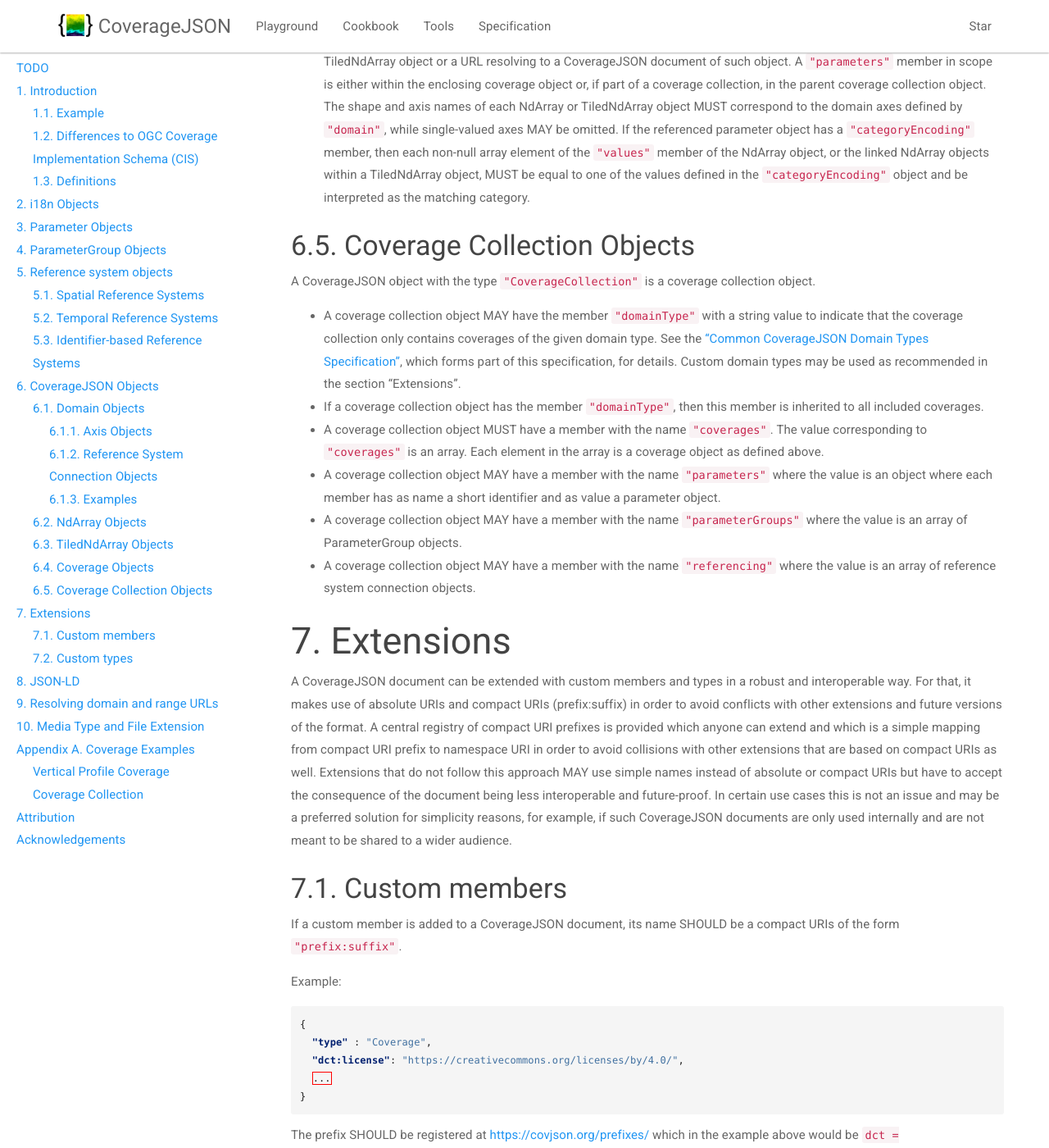
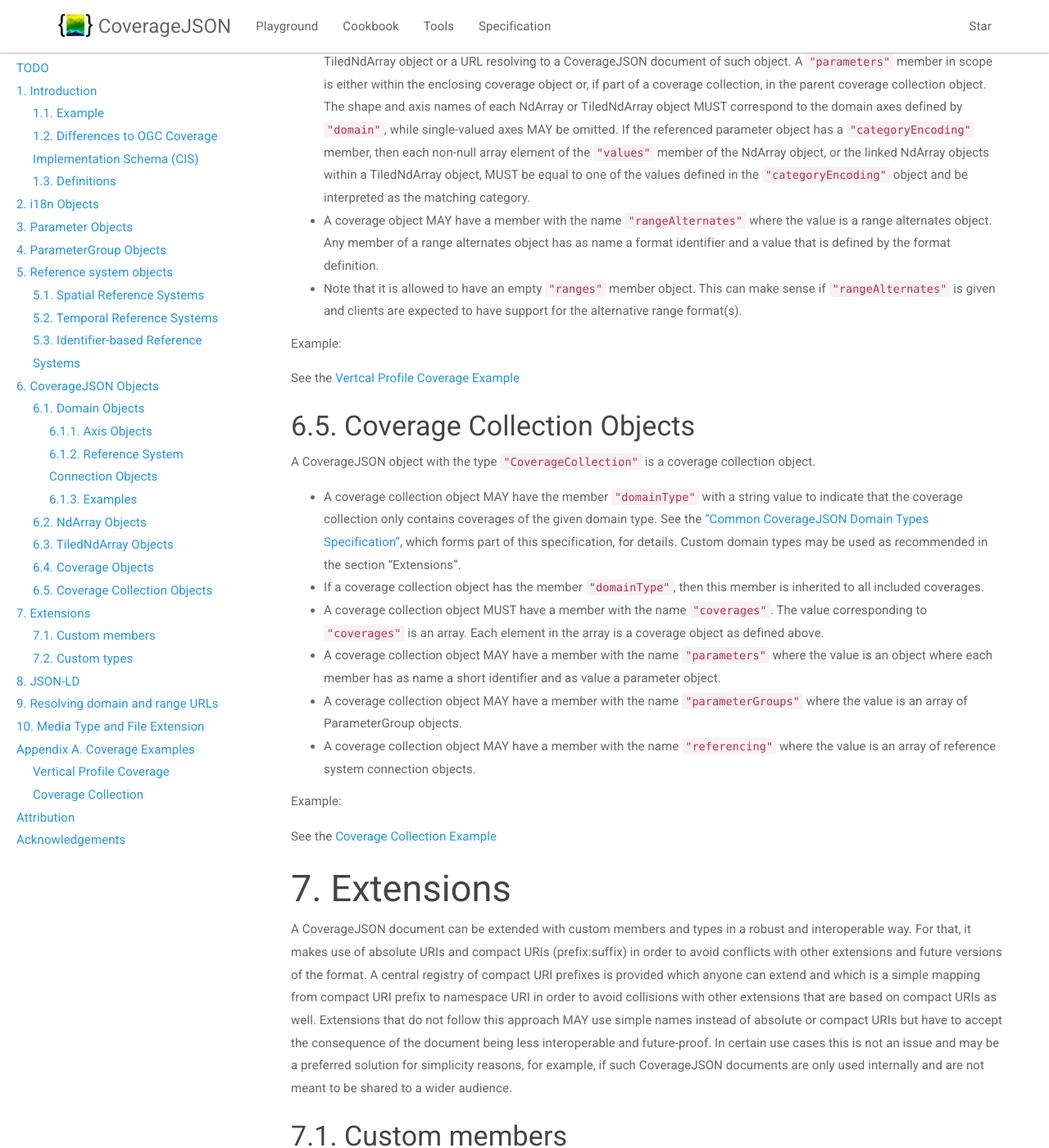
Before and after one commit to covjson/covjson.github.io, a Jekyll site: the page built from spec.md, in a window 1280 px wide and 1400 px high, scrolled down 19473 px. Shown: the whole window at 82% size. Built offline with Jekyll 4.4.1, drawn with Linux system fonts in a browser that asks for light colours; nearby versions of some CDN libraries; some of the changed text lies outside the part shown.

Commit message:
update spec

```diff
--- a/spec.md
+++ b/spec.md
@@ -785,6 +785,12 @@ A CoverageJSON object with the type `"Coverage"` is a coverage object.
 - A coverage object MUST have a `"parameters"` member if the coverage object is not part of a coverage collection or if the coverage collection does not have a `"parameters"` member.
 - A coverage object MAY have a member with the name `"parameterGroups"` where the value is an array of ParameterGroup objects.
 - A coverage object MUST have a member with the name `"ranges"` where the value is a range set object. Any member of a range set object has as name any of the names in a `"parameters"` object in scope and as value either an NdArray or TiledNdArray object or a URL resolving to a CoverageJSON document of such object. A `"parameters"` member in scope is either within the enclosing coverage object or, if part of a coverage collection, in the parent coverage collection object. The shape and axis names of each NdArray or TiledNdArray object MUST correspond to the domain axes defined by `"domain"`, while single-valued axes MAY be omitted. If the referenced parameter object has a `"categoryEncoding"` member, then each non-null array element of the `"values"` member of the NdArray object, or the linked NdArray objects within a TiledNdArray object, MUST be equal to one of the values defined in the `"categoryEncoding"` object and be interpreted as the matching category.
+- A coverage object MAY have a member with the name `"rangeAlternates"` where the value is a range alternates object. Any member of a range alternates object has as name a format identifier and a value that is defined by the format definition.
+- Note that it is allowed to have an empty `"ranges"` member object. This can make sense if `"rangeAlternates"` is given and clients are expected to have support for the alternative range format(s).
+
+Example:
+
+See the [Vertcal Profile Coverage Example](https://covjson.org/spec/#vertical-profile-coverage)
 
 ### 6.5. Coverage Collection Objects
 
@@ -796,6 +802,10 @@ A CoverageJSON object with the type `"CoverageCollection"` is a coverage collect
 - A coverage collection object MAY have a member with the name `"parameters"` where the value is an object where each member has as name a short identifier and as value a parameter object.
 - A coverage collection object MAY have a member with the name `"parameterGroups"` where the value is an array of ParameterGroup objects.
 - A coverage collection object MAY have a member with the name `"referencing"` where the value is an array of reference system connection objects.
+
+Example:
+
+See the [Coverage Collection Example](https://covjson.org/spec/#coverage-collection)
 
 ## 7. Extensions
 
```
Also changed, not shown: other parts of spec.md (+3 -3 lines).
